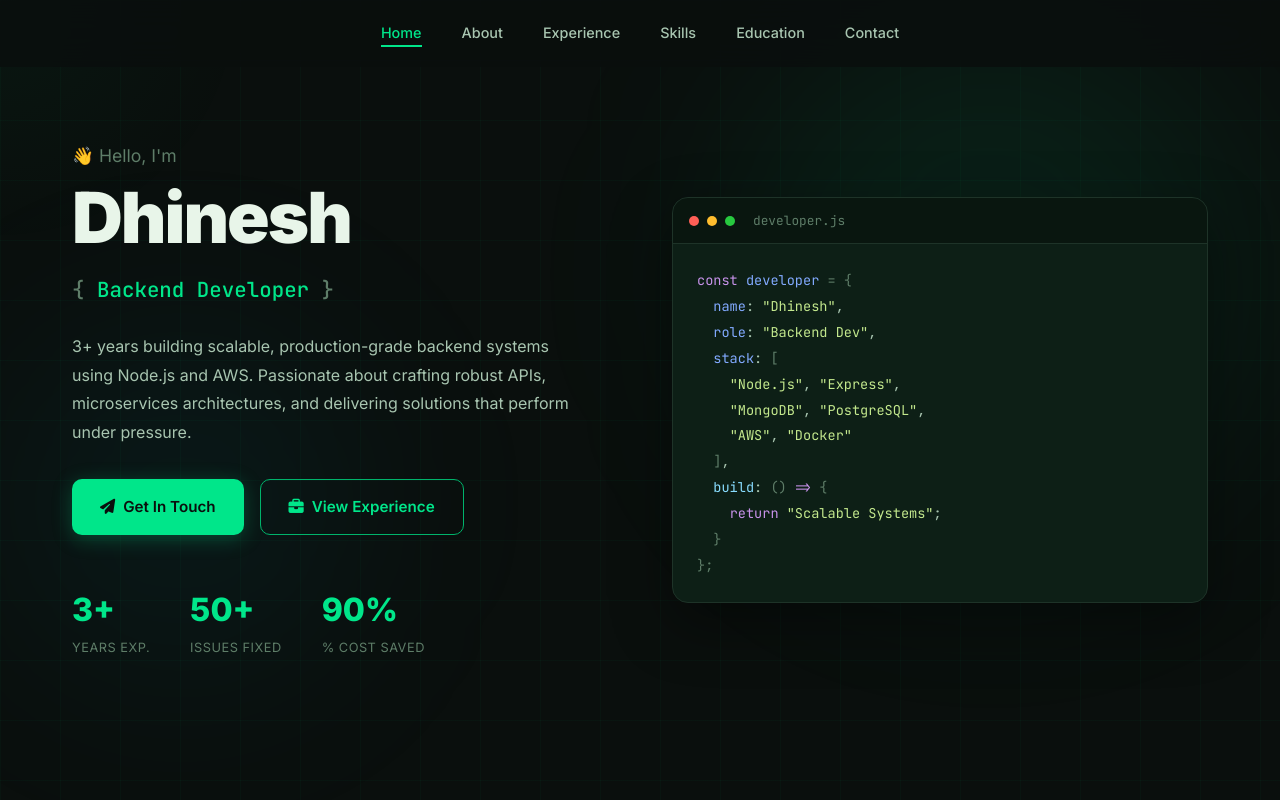
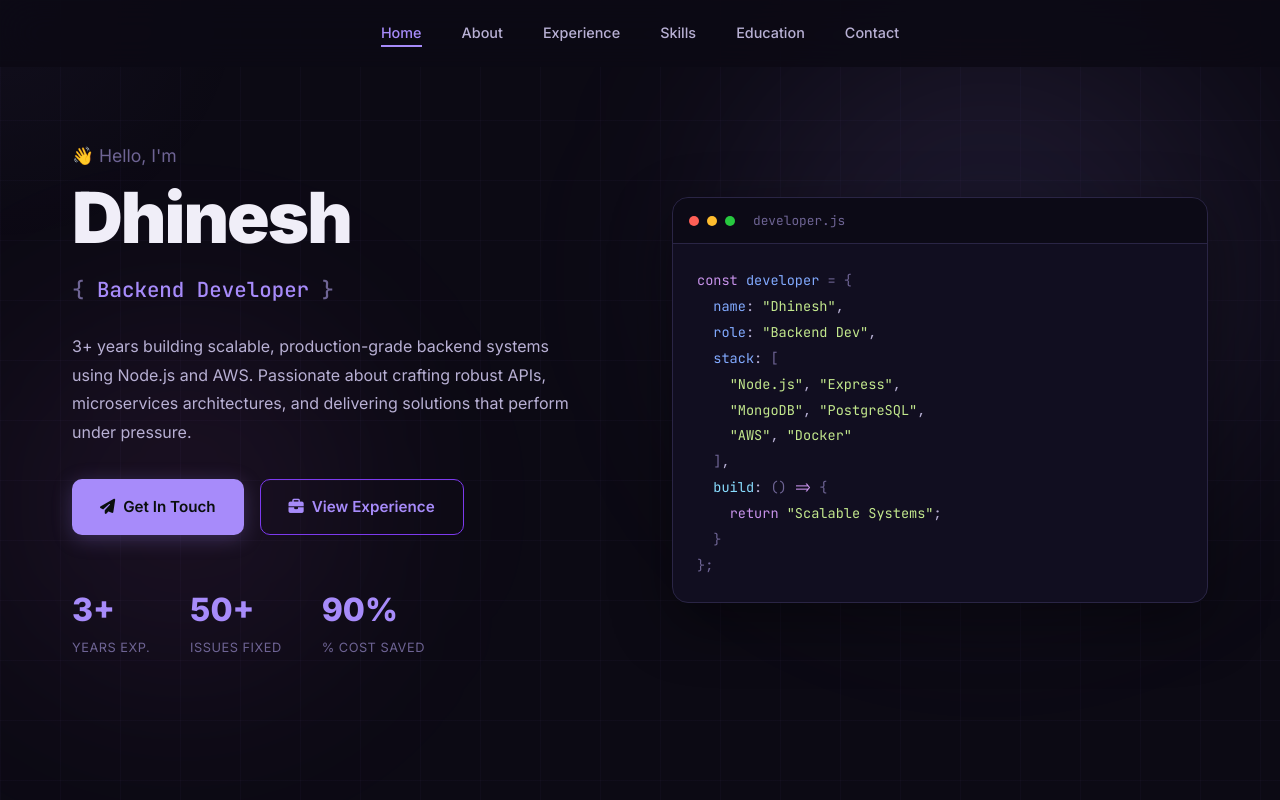
Before and after one commit to dhineshap/dhineshap.github.io, a plain HTML site: page index.html in a window 1280 px wide. Shown: the top 800 px of the page. Drawn offline with Linux system fonts and the light colour scheme; animation ran at ten frames a second.

Commit message:
Switch to purple/violet theme

```diff
--- a/index.html
+++ b/index.html
@@ -8,22 +8,22 @@
     <link rel="stylesheet" href="https://cdnjs.cloudflare.com/ajax/libs/font-awesome/6.5.1/css/all.min.css">
     <style>
         :root {
-            --bg-primary: #0a0f0d;
-            --bg-secondary: #0d1410;
-            --bg-card: #111c17;
-            --bg-card-hover: #162420;
-            --accent: #00e68a;
-            --accent-light: #33ffaa;
-            --accent-dim: #00b36b;
-            --accent-glow: rgba(0, 230, 138, 0.25);
-            --accent-secondary: #00bcd4;
-            --text-primary: #e8f5e9;
-            --text-secondary: #a8c5b0;
-            --text-muted: #5e7d68;
-            --border: #1e3328;
-            --gradient-1: linear-gradient(135deg, #00e68a, #00bcd4);
-            --gradient-2: linear-gradient(135deg, #00e68a, #a8e063);
-            --code-bg: #0d1f16;
+            --bg-primary: #0c0a14;
+            --bg-secondary: #100e1a;
+            --bg-card: #16132a;
+            --bg-card-hover: #1d1936;
+            --accent: #a78bfa;
+            --accent-light: #c4b5fd;
+            --accent-dim: #7c3aed;
+            --accent-glow: rgba(167, 139, 250, 0.25);
+            --accent-secondary: #e879f9;
+            --text-primary: #f0eef8;
+            --text-secondary: #b8b0d4;
+            --text-muted: #6e6494;
+            --border: #2a2545;
+            --gradient-1: linear-gradient(135deg, #a78bfa, #e879f9);
+            --gradient-2: linear-gradient(135deg, #7c3aed, #a78bfa);
+            --code-bg: #110e20;
         }
 
         *, *::before, *::after { margin: 0; padding: 0; box-sizing: border-box; }
@@ -53,7 +53,7 @@
             border-radius: 50%;
             pointer-events: none;
             z-index: 0;
-            background: radial-gradient(circle, rgba(0, 230, 138, 0.04) 0%, transparent 70%);
+            background: radial-gradient(circle, rgba(167, 139, 250, 0.04) 0%, transparent 70%);
             transform: translate(-50%, -50%);
             transition: left 0.3s ease, top 0.3s ease;
         }
@@ -66,7 +66,7 @@
             z-index: 1000;
             padding: 1.2rem 0;
             backdrop-filter: blur(20px);
-            background: rgba(10, 15, 13, 0.85);
+            background: rgba(12, 10, 20, 0.85);
             border-bottom: 1px solid transparent;
             transition: all 0.3s ease;
         }
@@ -153,8 +153,8 @@
             position: absolute;
             inset: 0;
             background-image:
-                linear-gradient(rgba(0, 230, 138, 0.03) 1px, transparent 1px),
-                linear-gradient(90deg, rgba(0, 230, 138, 0.03) 1px, transparent 1px);
+                linear-gradient(rgba(167, 139, 250, 0.03) 1px, transparent 1px),
+                linear-gradient(90deg, rgba(167, 139, 250, 0.03) 1px, transparent 1px);
             background-size: 60px 60px;
         }
 
@@ -168,7 +168,7 @@
         .hero-bg .orb-1 {
             width: 500px;
             height: 500px;
-            background: rgba(0, 230, 138, 0.08);
+            background: rgba(167, 139, 250, 0.1);
             top: 5%;
             right: 5%;
         }
@@ -176,7 +176,7 @@
         .hero-bg .orb-2 {
             width: 350px;
             height: 350px;
-            background: rgba(0, 188, 212, 0.06);
+            background: rgba(232, 121, 249, 0.07);
             bottom: 15%;
             left: 0%;
             animation-delay: -5s;
@@ -268,7 +268,7 @@
 
         .btn-primary:hover {
             transform: translateY(-2px);
-            box-shadow: 0 8px 30px rgba(0, 230, 138, 0.4);
+            box-shadow: 0 8px 30px rgba(167, 139, 250, 0.4);
             background: var(--accent-light);
         }
 
@@ -280,7 +280,7 @@
 
         .btn-outline:hover {
             border-color: var(--accent);
-            background: rgba(0, 230, 138, 0.05);
+            background: rgba(167, 139, 250, 0.05);
             transform: translateY(-2px);
         }
 
@@ -482,8 +482,8 @@
 
         .skill-tag {
             padding: 6px 14px;
-            background: rgba(0, 230, 138, 0.06);
-            border: 1px solid rgba(0, 230, 138, 0.15);
+            background: rgba(167, 139, 250, 0.06);
+            border: 1px solid rgba(167, 139, 250, 0.15);
             border-radius: 6px;
             font-size: 0.82rem;
             color: var(--text-secondary);
@@ -493,7 +493,7 @@
         }
 
         .skill-tag:hover {
-            background: rgba(0, 230, 138, 0.12);
+            background: rgba(167, 139, 250, 0.12);
             border-color: var(--accent);
             color: var(--accent-light);
             transform: translateY(-2px);
@@ -565,8 +565,8 @@
 
         .timeline-date {
             padding: 5px 14px;
-            background: rgba(0, 230, 138, 0.08);
-            border: 1px solid rgba(0, 230, 138, 0.15);
+            background: rgba(167, 139, 250, 0.08);
+            border: 1px solid rgba(167, 139, 250, 0.15);
             border-radius: 6px;
             font-size: 0.82rem;
             color: var(--accent);
@@ -620,7 +620,7 @@
             width: 56px;
             height: 56px;
             border-radius: 14px;
-            background: rgba(0, 230, 138, 0.1);
+            background: rgba(167, 139, 250, 0.1);
             display: flex;
             align-items: center;
             justify-content: center;
@@ -661,7 +661,7 @@
             width: 40px;
             height: 40px;
             border-radius: 8px;
-            background: rgba(0, 230, 138, 0.08);
+            background: rgba(167, 139, 250, 0.08);
             display: flex;
             align-items: center;
             justify-content: center;
@@ -774,7 +774,7 @@
                 left: 0;
                 right: 0;
                 flex-direction: column;
-                background: rgba(10, 15, 13, 0.95);
+                background: rgba(12, 10, 20, 0.95);
                 backdrop-filter: blur(20px);
                 padding: 1.5rem 2rem;
                 gap: 1.2rem;
```
